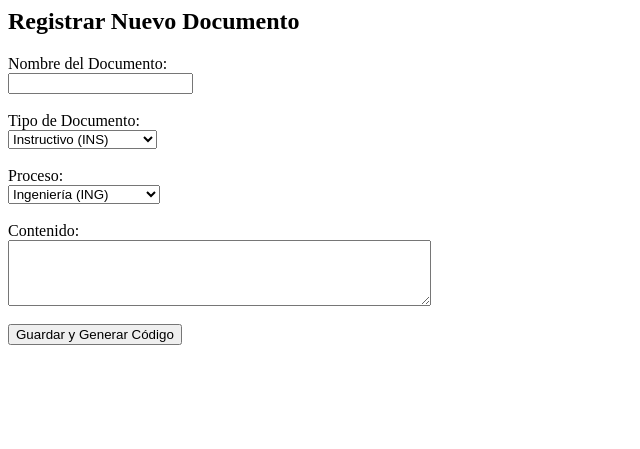
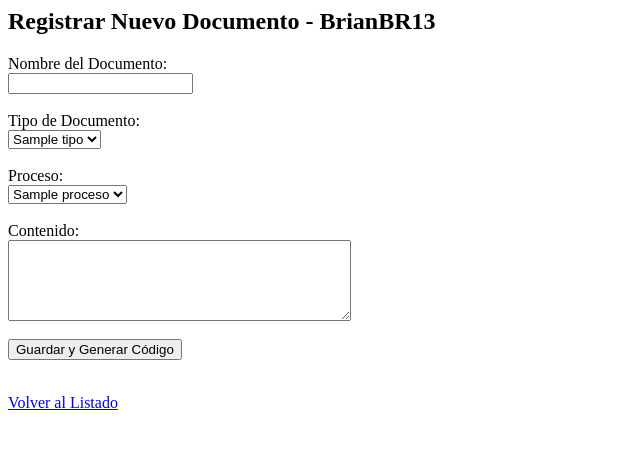
Before and after one commit to BrianBR13/kawak_crud, a PHP site: template Views/crearDocumento.php in a window 1280 px wide. Shown: the top 449 px of the page, without its empty margins (0-640 px from the left). Run offline with PHP 8.4, Linux system fonts and the light colour scheme; the template is opened without the code that fills it: most values are stand-ins (such as "Sample title", 1, 10 or a date in 2020).

Commit message:
hice la pagina para crear los documentos con el formulario

```diff
--- a/Views/crearDocumento.php
+++ b/Views/crearDocumento.php
@@ -1,28 +1,30 @@
-<h2>Registrar Nuevo Documento</h2>
+<h2>Registrar Nuevo Documento - BrianBR13</h2>
+
 <form action="/KAWAK_CRUD/public/index.php?action=guardar" method="POST">
+
     <label>Nombre del Documento:</label><br>
-    <input type="text" name="nombre" required maxlength="60"><br><br>
+    <input type="text" name="nombre" required><br><br>
 
     <label>Tipo de Documento:</label><br>
     <select name="id_tipo" required>
-        <option value="1">Instructivo (INS)</option>
-        <option value="2">Manual (MAN)</option>
-        <option value="3">Procedimiento (PRO)</option>
-        <option value="4">Guía (GUI)</option>
-        <option value="5">Formato (FOR)</option>
+        <?php foreach($tipos as $t): ?>
+            <option value="<?= $t['TIP_ID'] ?>"><?= $t['TIP_NOMBRE'] ?></option>
+        <?php endforeach; ?>
     </select><br><br>
 
     <label>Proceso:</label><br>
     <select name="id_proceso" required>
-        <option value="1">Ingeniería (ING)</option>
-        <option value="2">Calidad (CAL)</option>
-        <option value="3">Ventas (VEN)</option>
-        <option value="4">Administración (ADM)</option>
-        <option value="5">Soporte (SOP)</option>
+        <?php foreach($procesos as $p): ?>
+            <option value="<?= $p['PRO_ID'] ?>"><?= $p['PRO_NOMBRE'] ?></option>
+        <?php endforeach; ?>
     </select><br><br>
 
     <label>Contenido:</label><br>
-    <textarea name="contenido" rows="4" cols="50" required maxlength="4000"></textarea><br><br>
+    <textarea name="contenido" rows="5" cols="40" required></textarea><br><br>
 
     <button type="submit">Guardar y Generar Código</button>
+
 </form>
+
+<br>
+<a href="/KAWAK_CRUD/public/index.php?action=listar">Volver al Listado</a>
```
